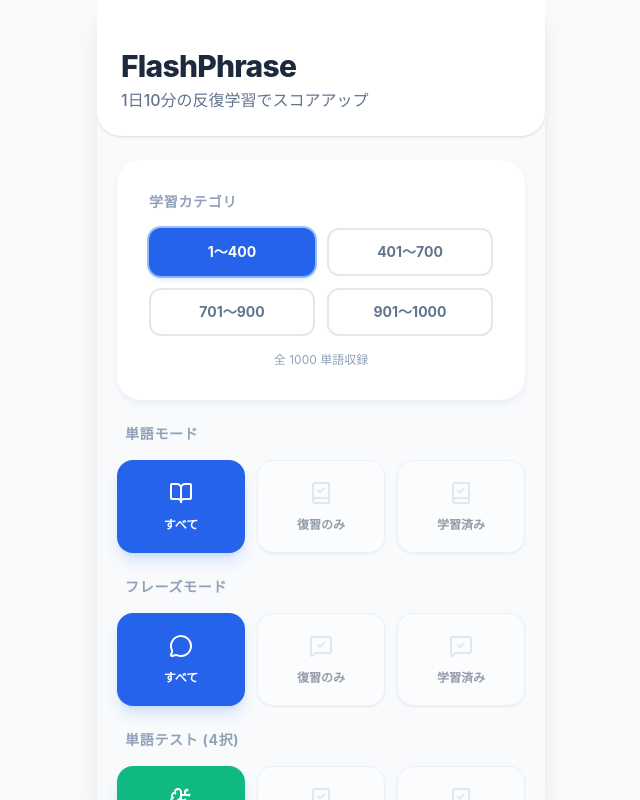
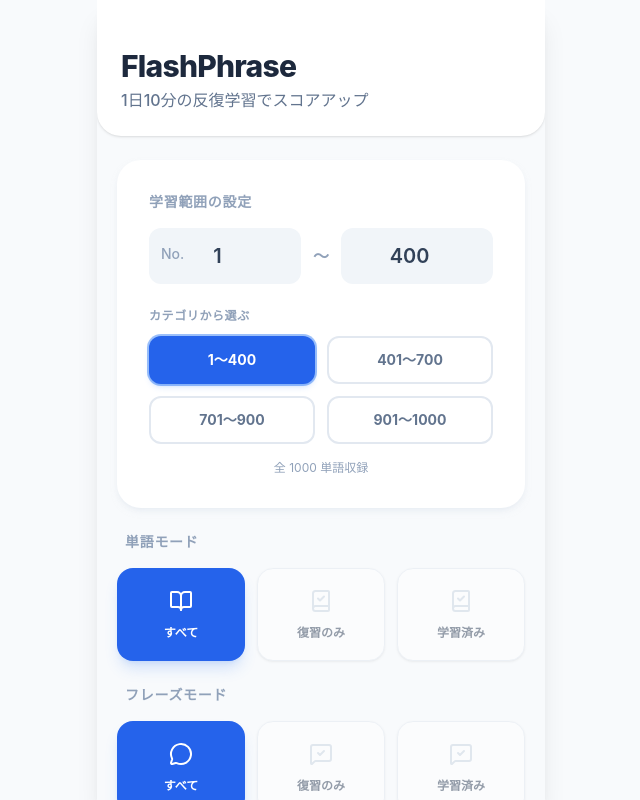
Before and after one commit to kai-1208/FlashPhrase, a React (Vite) app: page / in a window 1280 px wide. Shown: the whole page, without its empty margins (319-959 px from the left). Built offline with nearby package versions, Linux system fonts and the light colour scheme.

Commit message:
単語フレーズの範囲指定機能実装

```diff
--- a/src/App.tsx
+++ b/src/App.tsx
@@ -74,10 +74,6 @@
 
     if (mode === 'word_all' || mode === 'phrase_all' || mode === 'test_word' || mode === 'test_phrase') {
       sessionWords = [...wordsInRange];
-      // Randomize for test mode
-      if (mode === 'test_word' || mode === 'test_phrase') {
-        sessionWords.sort(() => Math.random() - 0.5);
-      }
     } else if (mode === 'word_review') {
       const reviewIds = getReviewList('word');
       sessionWords = wordsInRange.filter((w) => reviewIds.includes(w.id));
@@ -87,11 +83,9 @@
     } else if (mode === 'test_word_review') {
       const reviewIds = getReviewList('test_word');
       sessionWords = wordsInRange.filter((w) => reviewIds.includes(w.id));
-      sessionWords.sort(() => Math.random() - 0.5);
     } else if (mode === 'test_phrase_review') {
       const reviewIds = getReviewList('test_phrase');
       sessionWords = wordsInRange.filter((w) => reviewIds.includes(w.id));
-      sessionWords.sort(() => Math.random() - 0.5);
     } else if (mode === 'word_learned') {
       const learnedIds = getLearnedList('word');
       sessionWords = wordsInRange.filter((w) => learnedIds.includes(w.id));
@@ -101,11 +95,9 @@
     } else if (mode === 'test_word_learned') {
       const learnedIds = getLearnedList('test_word');
       sessionWords = wordsInRange.filter((w) => learnedIds.includes(w.id));
-      sessionWords.sort(() => Math.random() - 0.5);
     } else if (mode === 'test_phrase_learned') {
       const learnedIds = getLearnedList('test_phrase');
       sessionWords = wordsInRange.filter((w) => learnedIds.includes(w.id));
-      sessionWords.sort(() => Math.random() - 0.5);
     }
 
     if (sessionWords.length === 0) {
--- a/src/screens/HomeScreen.tsx
+++ b/src/screens/HomeScreen.tsx
@@ -47,10 +47,38 @@
       </div>
 
       <div className="px-5 mt-6 space-y-6 flex-1">
-        {/* Category Selection Card */}
+        {/* Range Selection Card */}
         <Card className="border-none shadow-md shadow-slate-200/50">
           <CardContent className="p-5">
-            <h2 className="text-sm font-bold text-slate-400 uppercase tracking-wider mb-4">学習カテゴリ</h2>
+            <h2 className="text-sm font-bold text-slate-400 uppercase tracking-wider mb-4">学習範囲の設定</h2>
+
+            {/* Manual Range Input */}
+            <div className="flex items-center gap-3 mb-6">
+              <div className="relative flex-1">
+                <input
+                  type="number"
+                  value={rangeStart}
+                  onChange={(e) => setRangeStart(Number(e.target.value))}
+                  className="w-full h-14 bg-slate-100 rounded-xl px-4 text-xl font-semibold text-center text-slate-700 focus:ring-2 focus:ring-primary-500 outline-none transition-all"
+                  min={1}
+                  max={maxWords}
+                />
+                <span className="absolute left-3 top-4 text-sm text-slate-400 font-medium">No.</span>
+              </div>
+              <span className="text-slate-400 font-bold">〜</span>
+              <div className="relative flex-1">
+                <input
+                  type="number"
+                  value={rangeEnd}
+                  onChange={(e) => setRangeEnd(Number(e.target.value))}
+                  className="w-full h-14 bg-slate-100 rounded-xl px-4 text-xl font-semibold text-center text-slate-700 focus:ring-2 focus:ring-primary-500 outline-none transition-all"
+                  min={1}
+                  max={maxWords}
+                />
+              </div>
+            </div>
+
+            <h3 className="text-xs font-bold text-slate-400 uppercase tracking-wider mb-3">カテゴリから選ぶ</h3>
             <div className="grid grid-cols-2 gap-3">
               {[
                 { label: '1〜400', start: 1, end: 400 },
```
